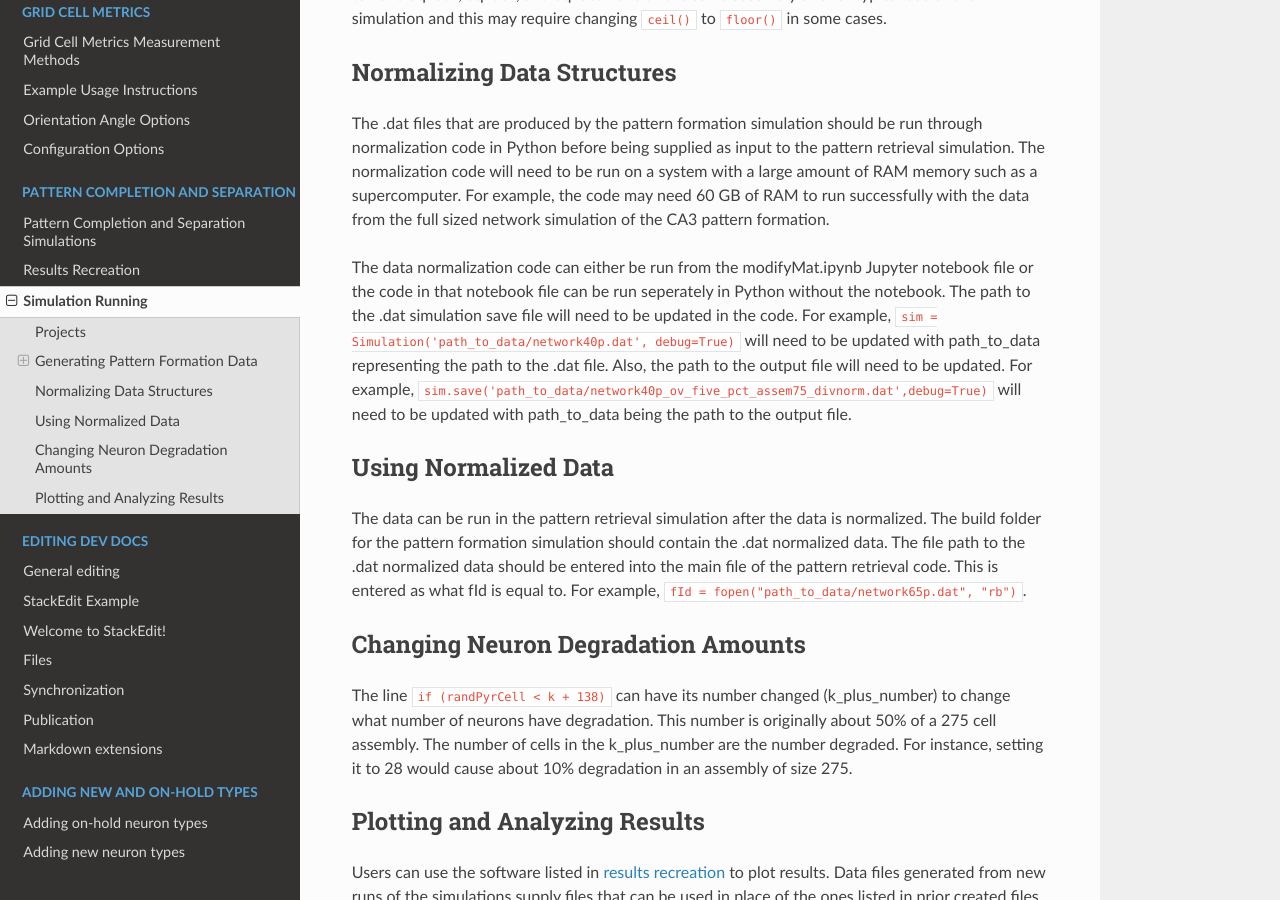
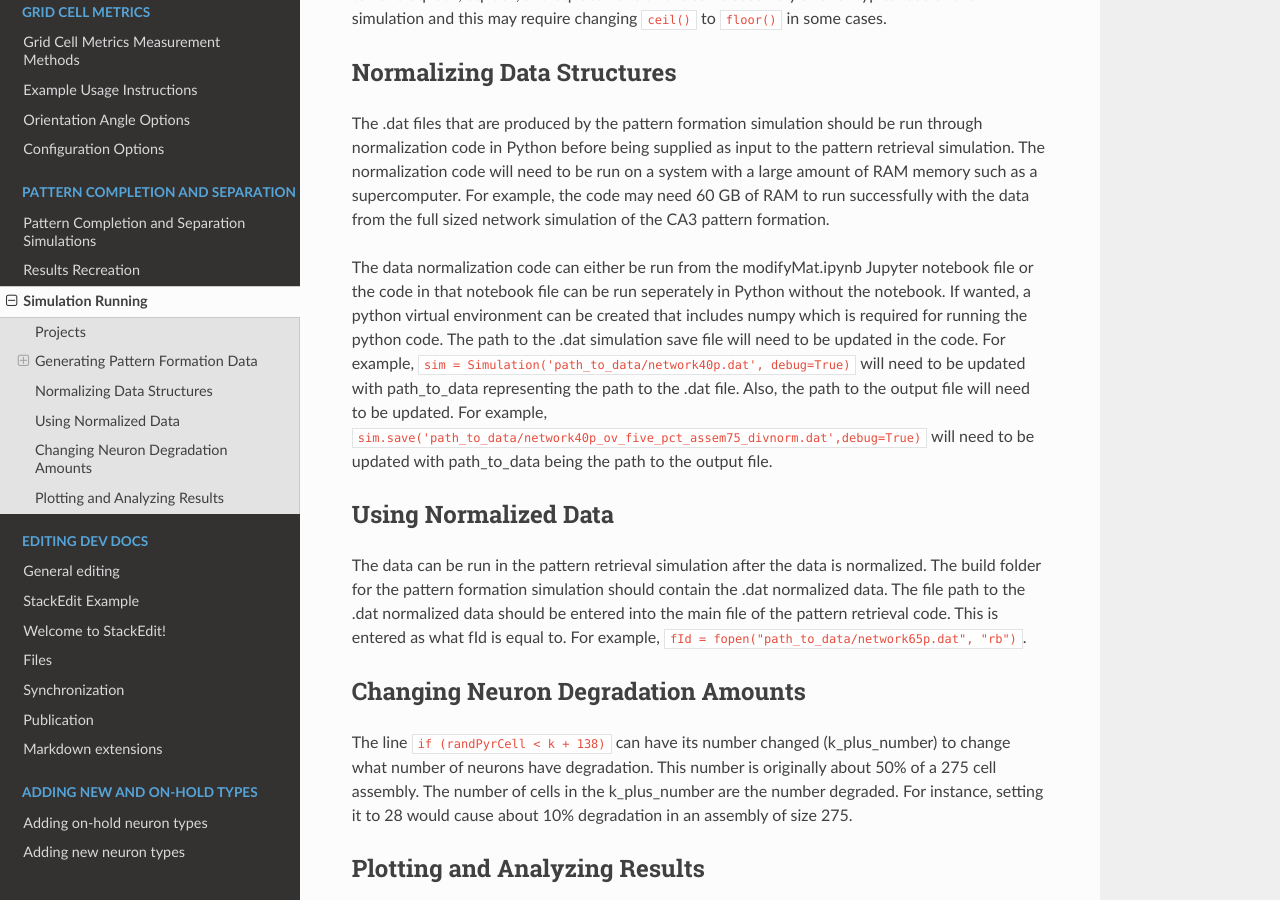
Before and after one commit to Hippocampome-Org/hco_dev_docs, a Sphinx documentation site: the page built from docs/pattern_comp_sep/simulation_run.md, in a window 1280 px wide and 900 px high, scrolled down 1090 px. Built offline with Sphinx 7.4.7 and the Read the Docs theme 3.1.0, drawn with Linux system fonts in a browser that asks for light colours.

Commit message:
updated figure recreation instructions

```diff
--- a/docs/pattern_comp_sep/simulation_run.md
+++ b/docs/pattern_comp_sep/simulation_run.md
@@ -25,7 +25,7 @@ createBetaPatternOverlap.m's run arguments are patSize and ovPct. patSize sets t
 
 The .dat files that are produced by the pattern formation simulation should be run through normalization code in Python before being supplied as input to the pattern retrieval simulation. The normalization code will need to be run on a system with a large amount of RAM memory such as a supercomputer. For example, the code may need 60 GB of RAM to run successfully with the data from the full sized network simulation of the CA3 pattern formation.
 
-The data normalization code can either be run from the modifyMat.ipynb Jupyter notebook file or the code in that notebook file can be run seperately in Python without the notebook. The path to the .dat simulation save file will need to be updated in the code. For example, `sim = Simulation('path_to_data/network40p.dat', debug=True)` will need to be updated with path_to_data representing the path to the .dat file. Also, the path to the output file will need to be updated. For example, `sim.save('path_to_data/network40p_ov_five_pct_assem75_divnorm.dat',debug=True)` will need to be updated with path_to_data being the path to the output file.
+The data normalization code can either be run from the modifyMat.ipynb Jupyter notebook file or the code in that notebook file can be run seperately in Python without the notebook. If wanted, a python virtual environment can be created that includes numpy which is required for running the python code. The path to the .dat simulation save file will need to be updated in the code. For example, `sim = Simulation('path_to_data/network40p.dat', debug=True)` will need to be updated with path_to_data representing the path to the .dat file. Also, the path to the output file will need to be updated. For example, `sim.save('path_to_data/network40p_ov_five_pct_assem75_divnorm.dat',debug=True)` will need to be updated with path_to_data being the path to the output file.
 
 ## Using Normalized Data
 
```
